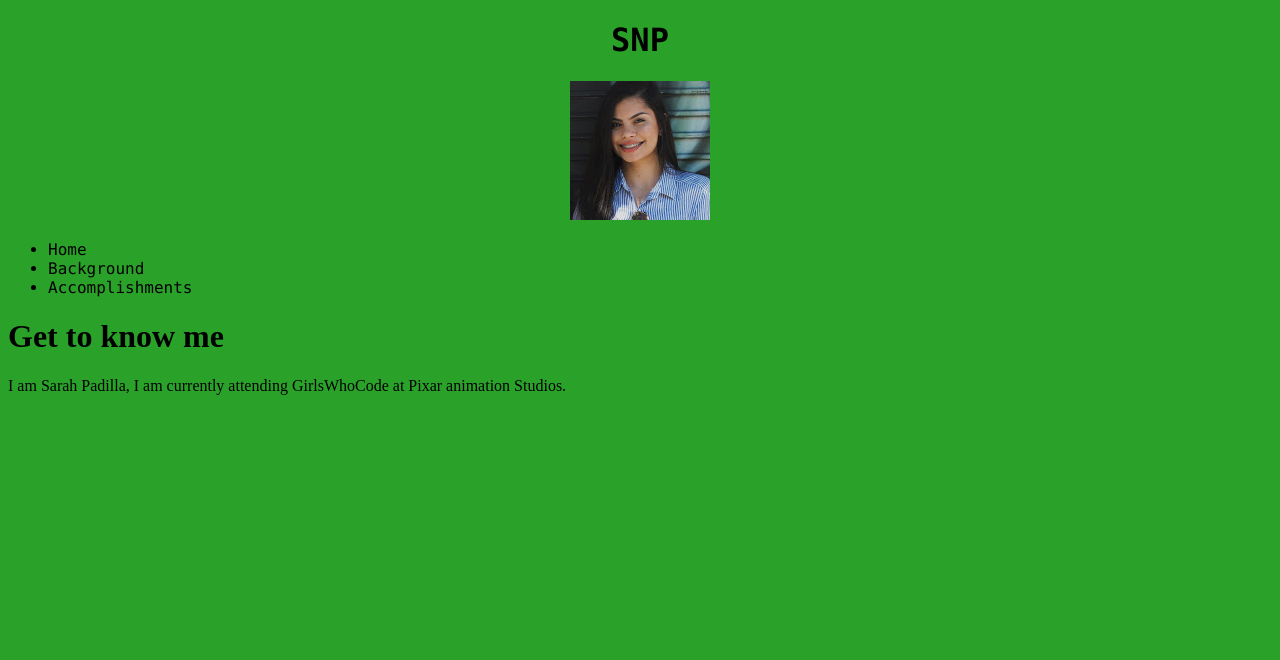
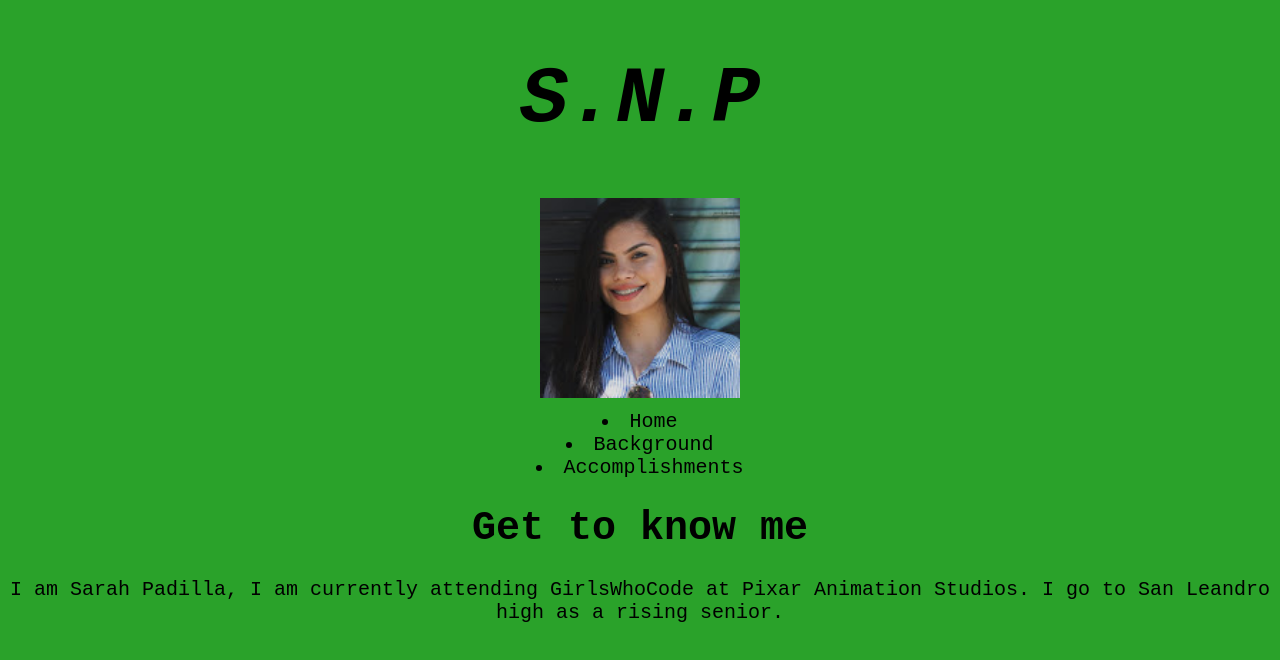
Before and after one commit to sarahnpadilla/portfolio, a plain HTML site: page Index.html in a window 1280 px wide. Drawn offline with Linux system fonts and the light colour scheme.

Commit message:
Update Index.html

```diff
--- a/Index.html
+++ b/Index.html
@@ -8,30 +8,44 @@
       background-color:rgb(42, 162, 42)
     }
     .SNP{
-      color: white
+      font-size: 40px;
       font-style: italic;
-      font-family: "Lucida Console", Monospace;
+      font-family: monospace;"Lucida Console"
     }
-    .me{
-      text-align: center
-        font-family: "Lucida Console", Monospace;
+    .Content{
+      font-size: 20px;
+      font-style:normal;
+      font-family: monospace;"Lucida Console"
+    }
+      .me{
+        text-align: center;
+        font-size: 20px;
+        color:white
+        font-style: italic;
+        font-family: monospace;"Lucida Console"
+
       }
-
     </style>
   </head>
   <body>
   <div class="SNP">
-    <center><h1> SNP </h1></center>
-    <center><img src="meeeee.JPG"></center>
+    <center><h1> S.N.P </h1></center>
+    <center><img src="meeeee.JPG" style="width:200px; height:200px;"></center>
+  </div>
+  <div class="Content"
     <ul>
-        <li>Home</li>
-        <li>Background</li>
-        <li>Accomplishments</li>
+      <center><li>Home</li></center>
+      <center><li>Background</li></center>
+      <center><li>Accomplishments</li></center>
     </ul>
   </div>
   <div class="me">
       <h1>Get to know me </h1>
-        I am Sarah Padilla, I am currently attending GirlsWhoCode at Pixar animation Studios.
+      <p1>
+        I am Sarah Padilla, I am currently attending GirlsWhoCode at Pixar Animation Studios.
+        I go to San Leandro high as a rising senior.
+
+
   </div>
   </body>
 </html>
```
